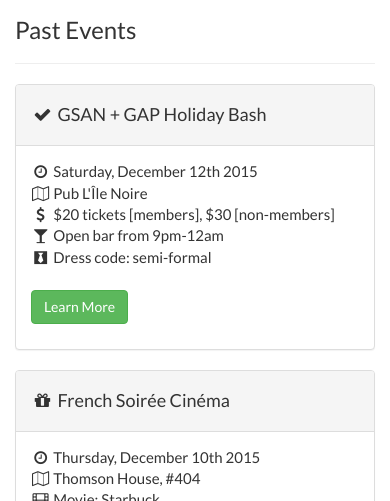
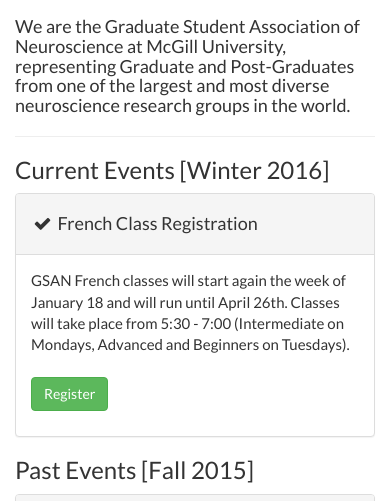
Before and after one commit to GSANeuro/soma.gsaneuro, a plain HTML site: page index.html in a window 390 px wide. Shown: the part 599-1100 px from the top of the page. Drawn offline with nearby package versions, Linux system fonts and the light colour scheme.

Commit message:
updated homepage

```diff
--- a/index.html
+++ b/index.html
@@ -343,6 +343,18 @@
             </br>
           </div>
         </div>
+        <div class='item'>
+          <div class='fill' style="background-image:url('https://farm7.staticflickr.com/6057/6849689520_4d0d97ff21_k_d.jpg');"></div>
+          <div class='carousel-caption'>
+            <br>
+              <p class='text-warning'>
+                <small>
+                  <a href='https://flic.kr/p/brhs4b' target='_blank'>Submerged Montreal</a>
+                </small>
+              </p>
+            </br>
+          </div>
+        </div>
       </div>
       <!-- Controls -->
       <a class='left carousel-control' data-slide='prev' href='#myCarousel'>
@@ -359,10 +371,36 @@
         <div class='col-lg-12'>
           <h2 class='page-header'>
             Welcome to Graduate Students' Association for Neuroscience
+            <h4>
+              We are the Graduate Student Association of Neuroscience at McGill University, representing Graduate and Post-Graduates from one of the largest and most diverse neuroscience research groups in the world.
+              <hr>
+            </h4>
           </h2>
           <h3>
-            Past Events
-            <hr>
+            Current Events [Winter 2016]
+          </h3>
+        </div>
+      </div>
+      <div class='row'>
+        <div class='col-md-4'>
+          <div class='panel panel-default'>
+            <div class='panel-heading'>
+              <h4>
+                <i class='fa fa-fw fa-check'></i>
+                French Class Registration
+              </h4>
+            </div>
+            <div class='panel-body'>
+              <p>
+                GSAN French classes will start again the week of January 18 and will run until April 26th. Classes will take place from 5:30 - 7:00 (Intermediate on Mondays, Advanced and Beginners on Tuesdays).
+                <br>
+                <br>
+                <a class='btn btn-success' href='https://docs.google.com/forms/d/1cfm1GQdXVNIUu1kUyX2ig4wW9uoRnsnZGrpbd9cV_zY/viewform?usp=send_form' target='_blank'>Register</a>
+              </p>
+            </div>
+          </div>
+          <h3>
+            Past Events [Fall 2015]
           </h3>
         </div>
       </div>
```
